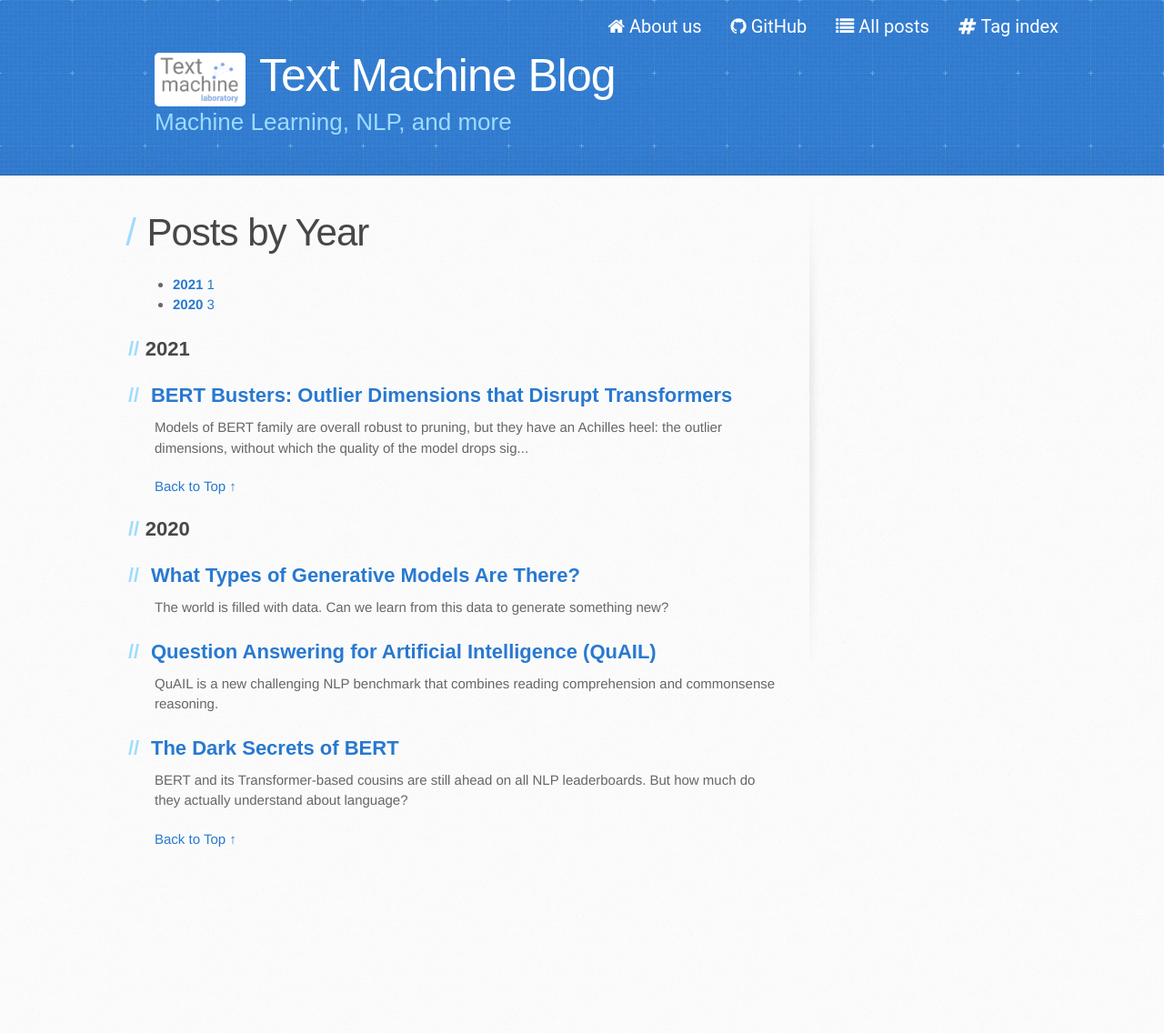
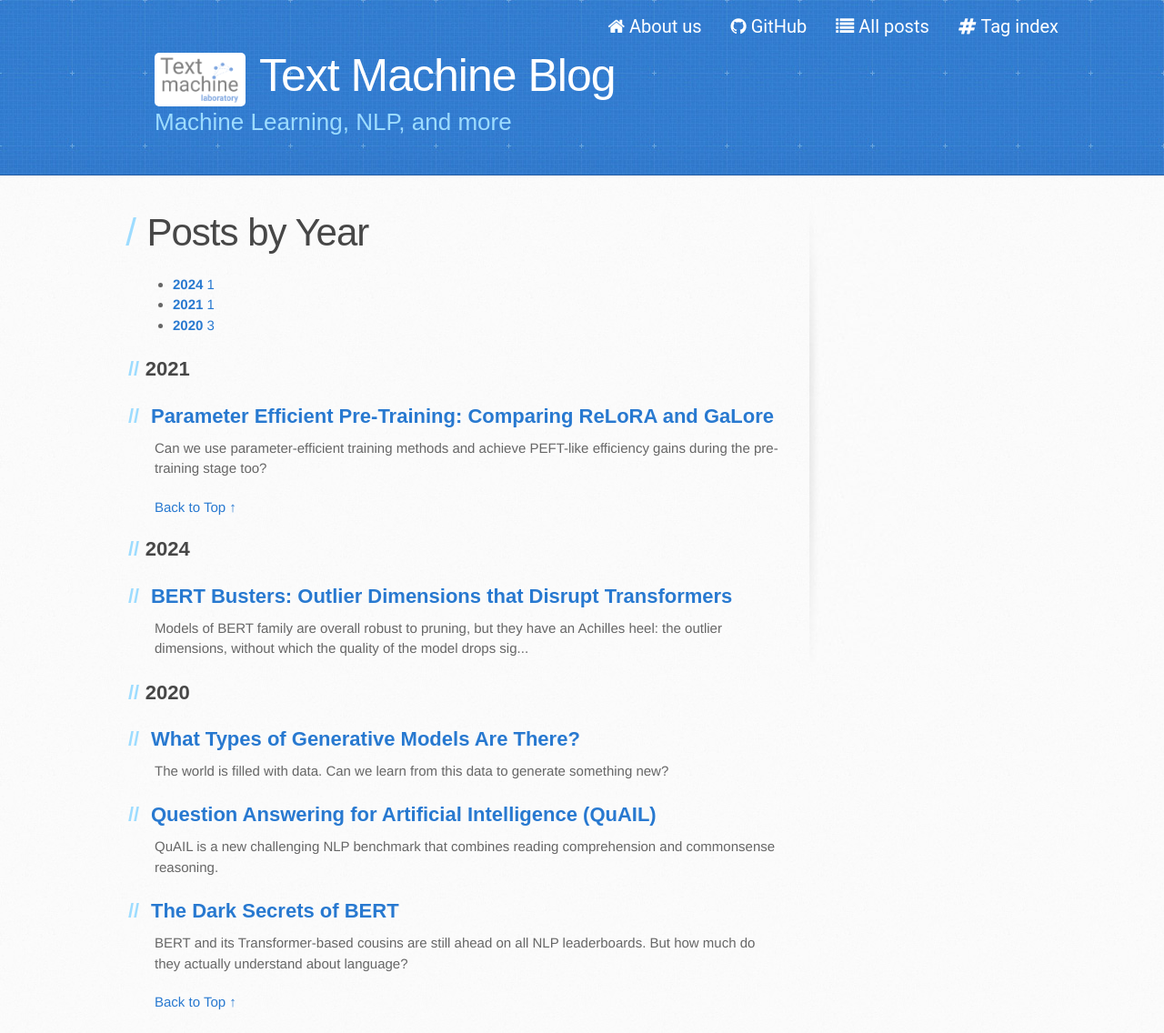
Before and after one commit to text-machine-lab/blog, a Jekyll site: the page docs/years/index.html, which Jekyll copies as it is, in a window 1280 px wide and 1136 px high. Shown: the whole window at 91% size. Built offline with Jekyll 4.4.1, drawn with Linux system fonts in a browser that asks for light colours; nearby versions of some CDN libraries; comment, search, counter and statistics services are not loaded.

Commit message:
Update index.html

```diff
--- a/docs/years/index.html
+++ b/docs/years/index.html
@@ -105,7 +105,11 @@ alt="Web Analytics"></a></div></noscript>
 
 
 <ul class="taxonomy__index">
-
+     <li>
+      <a href="#2024">
+        <strong>2024</strong> <span class="taxonomy__count">1</span>
+      </a>
+    </li>
 
     <li>
       <a href="#2021">
@@ -122,9 +126,30 @@ alt="Web Analytics"></a></div></noscript>
 </ul>
 
 
+  <section id="2024" class="taxonomy__section">
+    <h2 class="archive__subtitle">2021</h2>
+    <div class="entries-list">
+          <div class="list__item">
+            <article class="archive__item" itemscope itemtype="https://schema.org/CreativeWork">
 
-  <section id="2021" class="taxonomy__section">
-    <h2 class="archive__subtitle">2021</h2>
+              <h2 class="archive__item-title" itemprop="headline">
+
+                  <a href="/blog/2024/pept_relora_n_galore/" rel="permalink">Parameter Efficient Pre-Training: Comparing ReLoRA and GaLore
+          </a>
+
+              </h2>
+
+              <p class="archive__item-excerpt" itemprop="description">Can we use parameter-efficient training methods and achieve PEFT-like efficiency gains during the pre-training stage too?</p>
+            </article>
+          </div>
+
+    </div>
+    <a href="#page-title" class="back-to-top">Back to Top &uarr;</a>
+  </section>
+
+
+  <section id="2024" class="taxonomy__section">
+    <h2 class="archive__subtitle">2024</h2>
     <div class="entries-list">
 
 
@@ -146,7 +171,6 @@ alt="Web Analytics"></a></div></noscript>
 </div>
 
     </div>
-    <a href="#page-title" class="back-to-top">Back to Top &uarr;</a>
   </section>
 
   <section id="2020" class="taxonomy__section">
```
